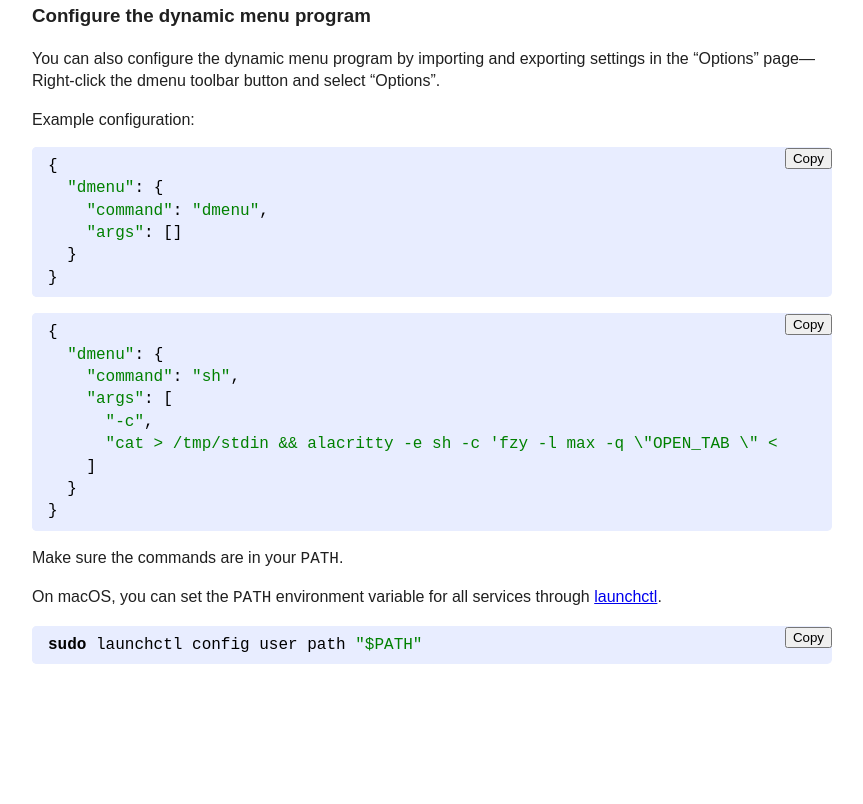
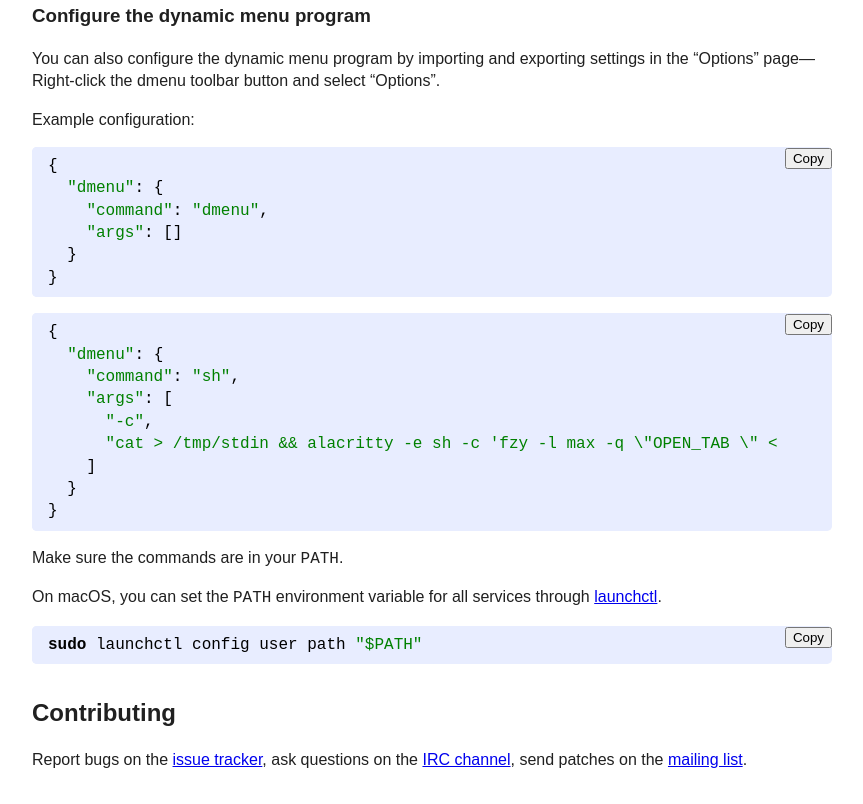
Before and after one commit to taupiqueur/chrome-dmenu, a browser extension: page src/manual/manual.html in a window 1280 px wide. Shown: the part 644-1448 px from the top of the page, without its empty margins (208-1071 px from the left). Before the commit the page ends 1340 px from the top, so only its background shows below. Drawn offline with Linux system fonts and the light colour scheme.

Commit message:
Add contributing section to manual

```diff
--- a/src/manual/manual.html
+++ b/src/manual/manual.html
@@ -164,6 +164,18 @@
           </div>
         </section>
       </section>
+      <section id="contributing">
+        <h2>
+          <a href="#contributing">
+            Contributing
+          </a>
+        </h2>
+        <p>
+          Report bugs on the <a href="https://github.com/taupiqueur/chrome-dmenu/issues">issue tracker</a>,
+          ask questions on the <a href="https://web.libera.chat/gamja/#taupiqueur">IRC channel</a>,
+          send patches on the <a href="https://github.com/taupiqueur/chrome-dmenu/pulls">mailing list</a>.
+        </p>
+      </section>
     </main>
     <script type="module" src="manual.js"></script>
   </body>
```
